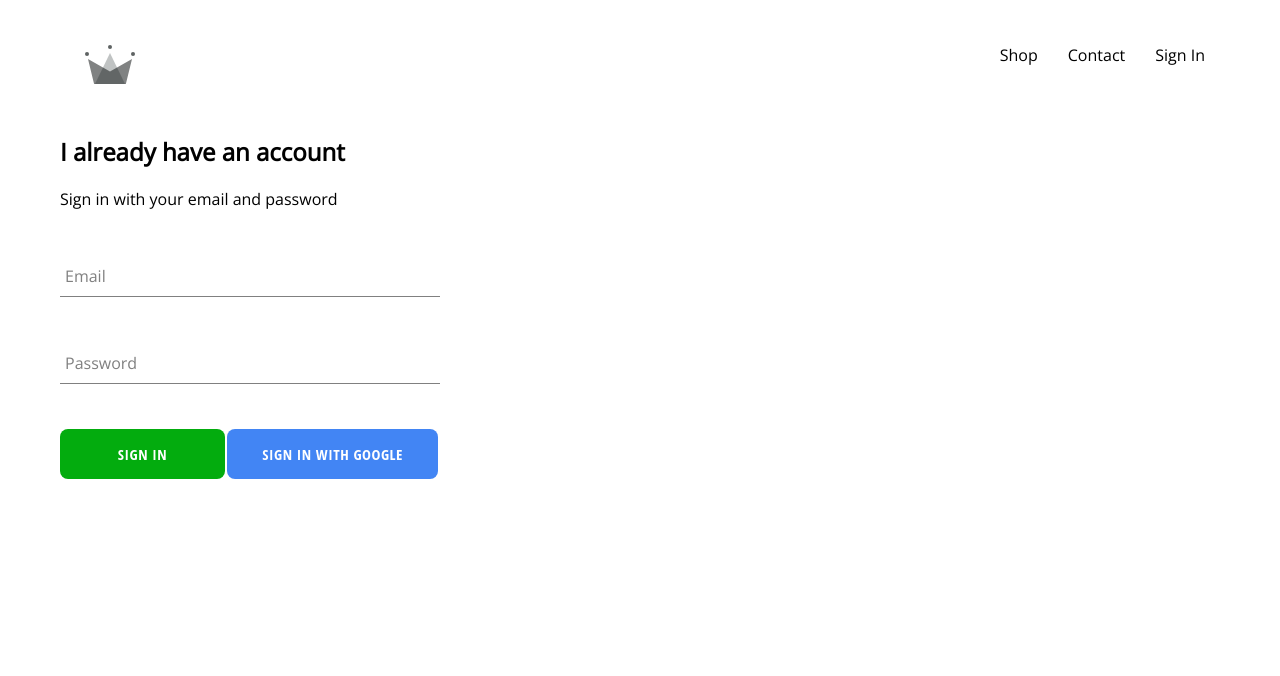
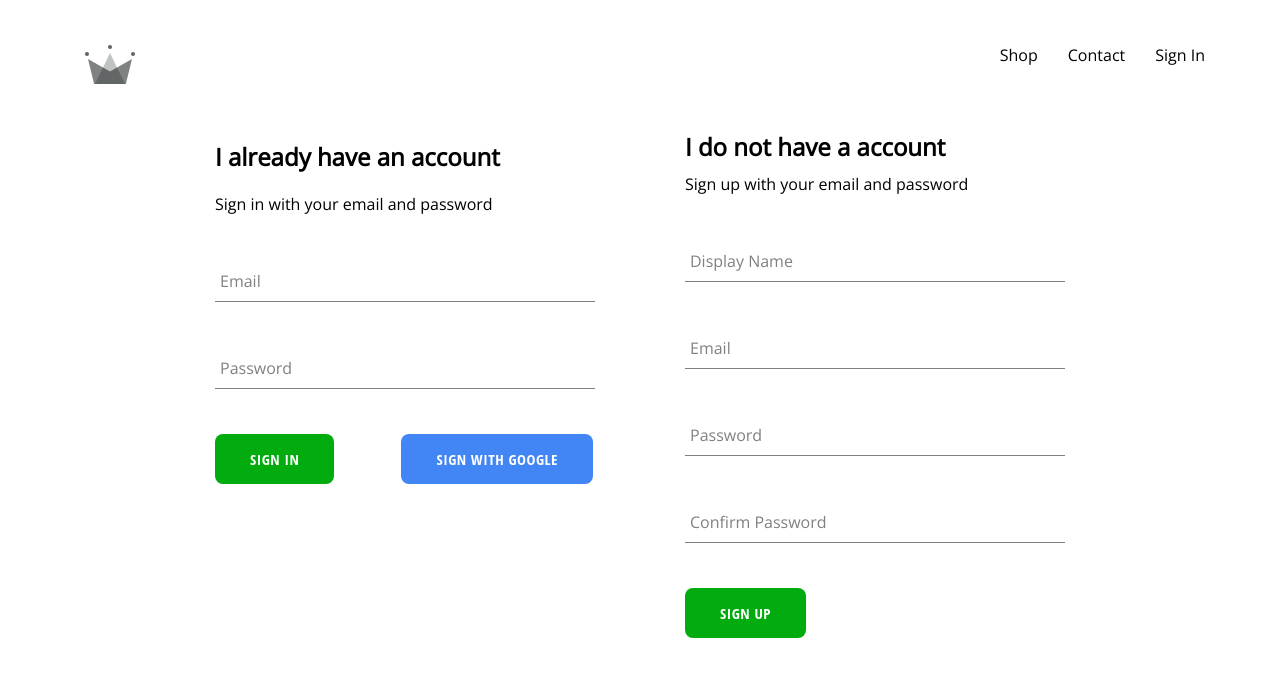
Before and after one commit to rickyjulpiter/crwn-clothing, a React (Create React App) app: page /signin in a window 1280 px wide. Shown: the top 676 px of the page. Built offline with nearby package versions, Linux system fonts and the light colour scheme; no server answers.

Commit message:
implemented firebase utils, included ability to store atuhenticated user and signup with email password

```diff
--- a/src/App.js
+++ b/src/App.js
@@ -7,7 +7,7 @@
 import Header from "./components/header/header.component";
 import SignInAndSignUpPage from "./pages/sign-in-and-sign-up/sign-in-and-sign-up.component";
 
-import { auth } from "./firebase/firebase.utils";
+import { auth, createUserProfileDocument } from "./firebase/firebase.utils";
 
 class App extends React.Component {
     constructor() {
@@ -21,8 +21,23 @@
     unsubsribeFromAuth = null;
 
     componentDidMount() {
-        this.unsubsribeFromAuth = auth.onAuthStateChanged((user) => {
-            this.setState({ currentUser: user });
+        this.unsubsribeFromAuth = auth.onAuthStateChanged(async (userAuth) => {
+            if (userAuth) {
+                const userRef = await createUserProfileDocument(userAuth);
+                userRef.onSnapshot((snapShot) => {
+                    this.setState({
+                        currentUser: {
+                            id: snapShot.id,
+                            ...snapShot.data(),
+                        },
+                    });
+
+                    console.log(this.state);
+                });
+            }
+            this.setState({
+                currentUser: userAuth,
+            });
         });
     }
 
--- a/src/components/custom-button/custom-button.styles.scss
+++ b/src/components/custom-button/custom-button.styles.scss
@@ -1,5 +1,5 @@
 .custom-button {
-    min-width: 165px;
+    min-width: auto;
     width: auto;
     margin-right: 2px;
     height: 50px;
--- a/src/components/sign-in/sign-in.component.js
+++ b/src/components/sign-in/sign-in.component.js
@@ -55,7 +55,7 @@
                             Sign In
                         </CustomButton>
                         <CustomButton onClick={signInWithGoogle} isGoogleSignIn>
-                            Sign In With Google
+                            Sign With Google
                         </CustomButton>
                     </div>
                 </form>
--- /dev/null
+++ b/src/components/sign-up/sign-up.component.js
@@ -0,0 +1,103 @@
+import React from "react";
+
+import FormInput from "../form-input/form-input.component";
+import CustomButton from "../custom-button/custom-button.component";
+
+import { auth, createUserProfileDocument } from "../../firebase/firebase.utils";
+
+import "./sign-up.styles.scss";
+
+class SignUp extends React.Component {
+    constructor() {
+        super();
+
+        this.state = {
+            displayName: "",
+            email: "",
+            password: "",
+            confirmPassword: "",
+        };
+    }
+
+    handleSubmit = async (event) => {
+        event.preventDefault();
+
+        const { displayName, email, password, confirmPassword } = this.state;
+
+        if (password !== confirmPassword) {
+            alert("passwords don't match");
+            return;
+        }
+
+        try {
+            const { user } = await auth.createUserWithEmailAndPassword(
+                email,
+                password
+            );
+
+            await createUserProfileDocument(user, { displayName });
+
+            this.setState({
+                displayName: "",
+                email: "",
+                password: "",
+                confirmPassword: "",
+            });
+        } catch (error) {
+            console.error(error);
+        }
+    };
+
+    handleChange = (event) => {
+        const { name, value } = event.target;
+
+        this.setState({ [name]: value });
+    };
+
+    render() {
+        const { displayName, email, password, confirmPassword } = this.state;
+        return (
+            <div className="sign-up">
+                <h2 className="title">I do not have a account</h2>
+                <span>Sign up with your email and password</span>
+                <form className="sign-up-form" onSubmit={this.handleSubmit}>
+                    <FormInput
+                        type="text"
+                        name="displayName"
+                        value={displayName}
+                        onChange={this.handleChange}
+                        label="Display Name"
+                        required
+                    />
+                    <FormInput
+                        type="email"
+                        name="email"
+                        value={email}
+                        onChange={this.handleChange}
+                        label="Email"
+                        required
+                    />
+                    <FormInput
+                        type="password"
+                        name="password"
+                        value={password}
+                        onChange={this.handleChange}
+                        label="Password"
+                        required
+                    />
+                    <FormInput
+                        type="password"
+                        name="confirmPassword"
+                        value={confirmPassword}
+                        onChange={this.handleChange}
+                        label="Confirm Password"
+                        required
+                    />
+                    <CustomButton type="submit">SIGN UP</CustomButton>
+                </form>
+            </div>
+        );
+    }
+}
+
+export default SignUp;
--- /dev/null
+++ b/src/components/sign-up/sign-up.styles.scss
@@ -0,0 +1,8 @@
+.sign-up {
+    display: flex;
+    flex-direction: column;
+    width: 380px;
+    .title {
+        margin: 10px 0
+    }
+}
--- a/src/firebase/firebase.utils.js
+++ b/src/firebase/firebase.utils.js
@@ -12,6 +12,30 @@
     measurementId: "G-SG677H99FM",
 };
 
+// setelah user login nantinya akan di async dengan ini
+export const createUserProfileDocument = async (userAuth, additionalData) => {
+    if (!userAuth) return;
+    const userRef = firestore.doc(`users/${userAuth.uid}`);
+    const snapShot = await userRef.get();
+
+    if (!snapShot.exists) {
+        const { displayName, email } = userAuth;
+        const createdAt = new Date();
+        try {
+            await userRef.set({
+                displayName,
+                email,
+                createdAt,
+                ...additionalData,
+            });
+        } catch (error) {
+            console.log("error creating user", error.message);
+        }
+    }
+
+    return userRef;
+};
+
 firebase.initializeApp(config);
 
 export const auth = firebase.auth();
--- a/src/pages/sign-in-and-sign-up/sign-in-and-sign-up.component.js
+++ b/src/pages/sign-in-and-sign-up/sign-in-and-sign-up.component.js
@@ -1,11 +1,13 @@
 import React from "react";
 import SignIn from "../../components/sign-in/sign-in.component";
+import SignUp from "../../components/sign-up/sign-up.component";
 
 import "./sign-in-and-sign-up.styles.scss";
 
 const SignInAndSignUpPage = () => (
     <div className="sign-in-and-sign-up">
         <SignIn />
+        <SignUp />
     </div>
 );
 
--- a/src/pages/sign-in-and-sign-up/sign-in-and-sign-up.styles.scss
+++ b/src/pages/sign-in-and-sign-up/sign-in-and-sign-up.styles.scss
@@ -0,0 +1,6 @@
+.sign-in-and-sign-up {
+    width: 850px;
+    display: flex;
+    justify-content: space-between;
+    margin: 30px auto;
+}
```
Also changed, not shown: src/111test.js (added, +12 -0 lines).
